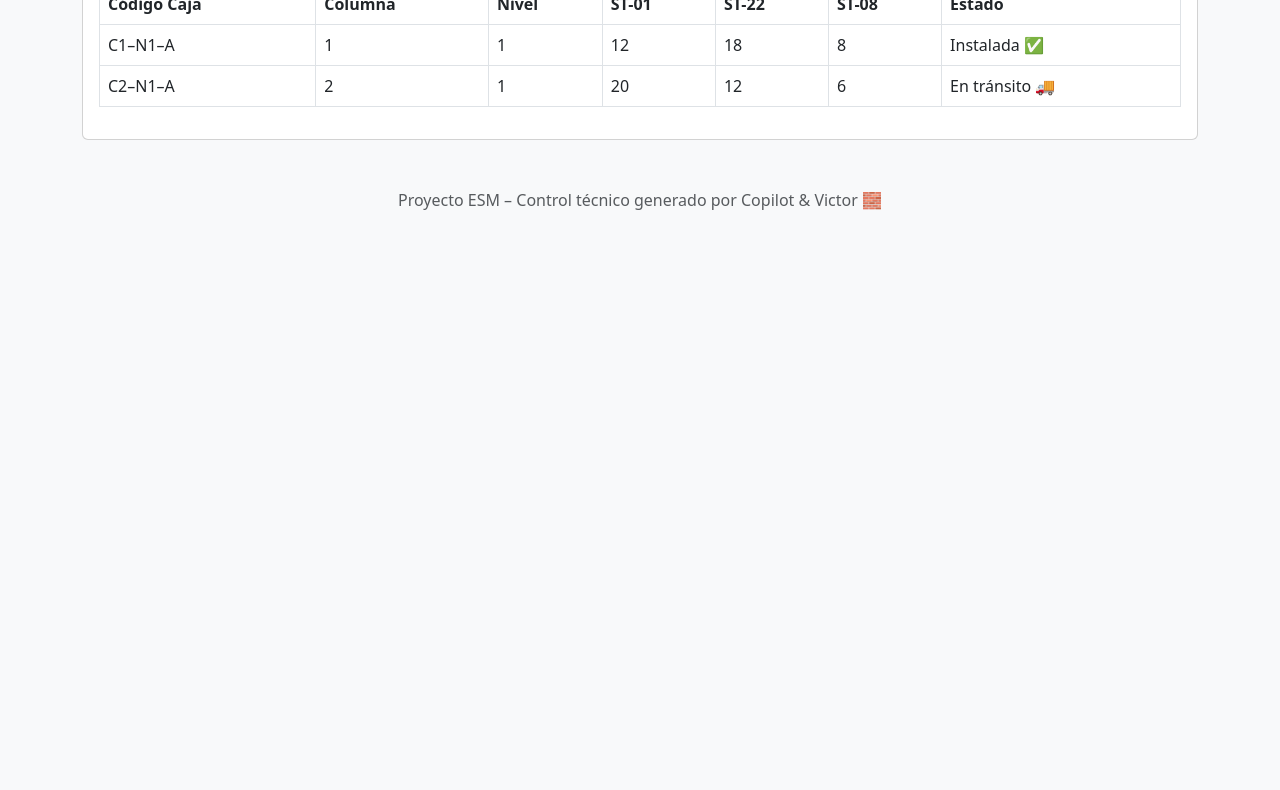
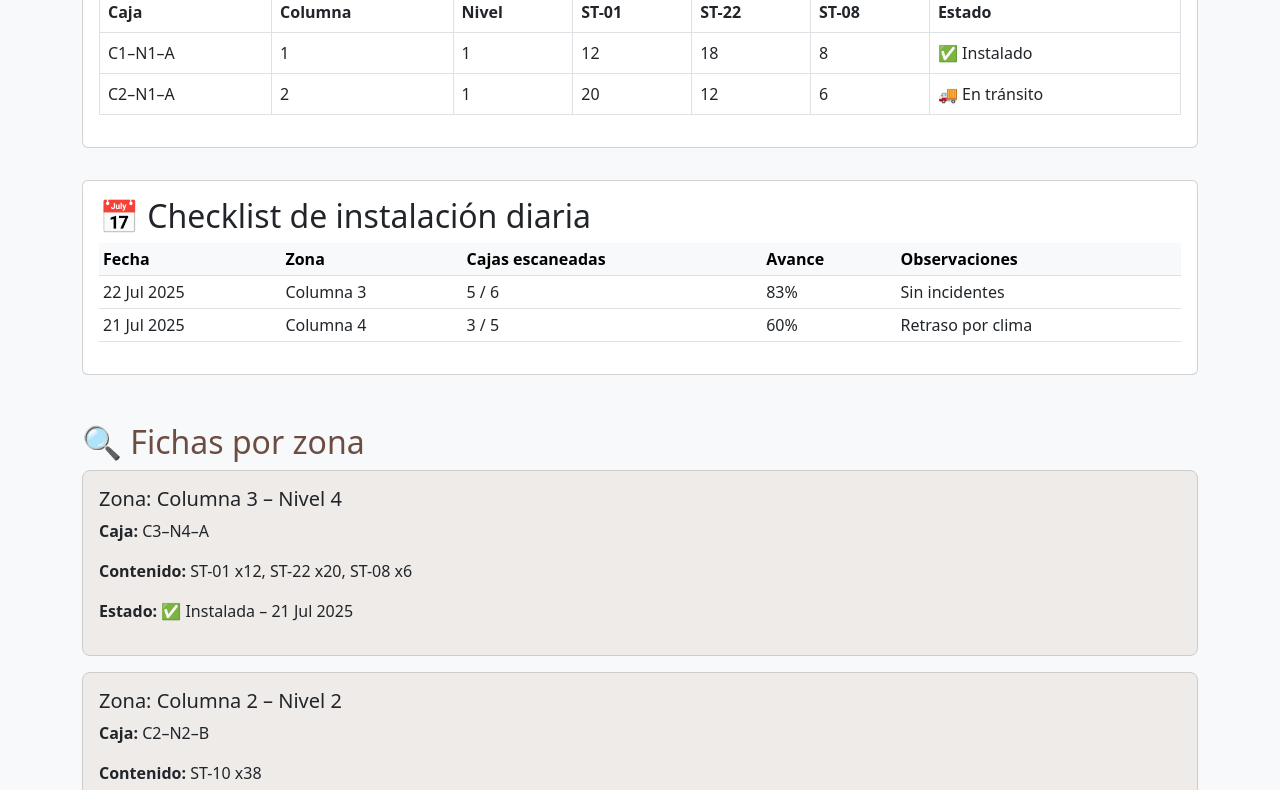
Before and after one commit to VitocoESM/ESM, a plain HTML site: page dashboard.html in a window 1280 px wide. Shown: the part 627-1417 px from the top of the page. Before the commit the page ends 887 px from the top, so only its background shows below. Drawn offline with nearby package versions, Linux system fonts and the light colour scheme.

Commit message:
dashboard.html

```diff
--- a/dashboard.html
+++ b/dashboard.html
@@ -2,33 +2,27 @@
 <html lang="es">
 <head>
   <meta charset="UTF-8">
-  <title>Dashboard de Instalación de Piedras</title>
+  <title>Dashboard – Proyecto de Instalación</title>
   <meta name="viewport" content="width=device-width, initial-scale=1">
-
-  <!-- Bootstrap CSS -->
   <link href="https://cdn.jsdelivr.net/npm/bootstrap@5.3.0/dist/css/bootstrap.min.css" rel="stylesheet">
-
-  <!-- Chart.js -->
   <script src="https://cdn.jsdelivr.net/npm/chart.js"></script>
-
   <style>
     body { padding: 2rem; background-color: #f8f9fa; }
     h1, h2 { color: #6d4c41; }
-    .card { margin-top: 1.5rem; }
+    .card { margin-top: 2rem; }
     .table thead { background-color: #d7ccc8; }
+    .zone-card { background-color: #efebe9; border: 1px solid #ccc; padding: 1rem; border-radius: 8px; margin-bottom: 1rem; }
   </style>
 </head>
 <body>
   <div class="container">
-    <h1 class="mb-4 text-center">📊 Dashboard – Proyecto de Instalación</h1>
+    <h1 class="mb-4 text-center">📐 Dashboard – Proyecto ESM</h1>
 
-    <!-- Gráfico por columna -->
-    <h2>Avance por columna</h2>
+    <!-- Chart: avance por columna -->
+    <h2>Avance por columna vertical</h2>
     <canvas id="columnChart" height="100"></canvas>
-
     <script>
-      const ctx = document.getElementById('columnChart');
-      new Chart(ctx, {
+      new Chart(document.getElementById('columnChart'), {
         type: 'bar',
         data: {
           labels: ['Columna 1', 'Columna 2', 'Columna 3', 'Columna 4'],
@@ -40,23 +34,20 @@
         },
         options: {
           scales: {
-            y: {
-              beginAtZero: true,
-              max: 100
-            }
+            y: { beginAtZero: true, max: 100 }
           }
         }
       });
     </script>
 
-    <!-- Tabla de control por cajas -->
+    <!-- Tabla por caja -->
     <div class="card">
       <div class="card-body">
-        <h2 class="card-title">📋 Cajas por zona</h2>
+        <h2 class="card-title">📋 Control de cajas por zona</h2>
         <table class="table table-bordered">
           <thead>
             <tr>
-              <th>Código Caja</th>
+              <th>Caja</th>
               <th>Columna</th>
               <th>Nivel</th>
               <th>ST-01</th>
@@ -73,7 +64,7 @@
               <td>12</td>
               <td>18</td>
               <td>8</td>
-              <td>Instalada ✅</td>
+              <td>✅ Instalado</td>
             </tr>
             <tr>
               <td>C2–N1–A</td>
@@ -82,16 +73,46 @@
               <td>20</td>
               <td>12</td>
               <td>6</td>
-              <td>En tránsito 🚚</td>
+              <td>🚚 En tránsito</td>
             </tr>
           </tbody>
         </table>
       </div>
     </div>
 
-    <!-- Pie de página -->
+    <!-- Checklist diario -->
+    <div class="card">
+      <div class="card-body">
+        <h2 class="card-title">📅 Checklist de instalación diaria</h2>
+        <table class="table table-sm">
+          <thead class="table-light">
+            <tr><th>Fecha</th><th>Zona</th><th>Cajas escaneadas</th><th>Avance</th><th>Observaciones</th></tr>
+          </thead>
+          <tbody>
+            <tr><td>22 Jul 2025</td><td>Columna 3</td><td>5 / 6</td><td>83%</td><td>Sin incidentes</td></tr>
+            <tr><td>21 Jul 2025</td><td>Columna 4</td><td>3 / 5</td><td>60%</td><td>Retraso por clima</td></tr>
+          </tbody>
+        </table>
+      </div>
+    </div>
+
+    <!-- Tarjetas visuales por zona -->
+    <h2 class="mt-5">🔍 Fichas por zona</h2>
+    <div class="zone-card">
+      <h5>Zona: Columna 3 – Nivel 4</h5>
+      <p><strong>Caja:</strong> C3–N4–A</p>
+      <p><strong>Contenido:</strong> ST-01 x12, ST-22 x20, ST-08 x6</p>
+      <p><strong>Estado:</strong> ✅ Instalada – 21 Jul 2025</p>
+    </div>
+    <div class="zone-card">
+      <h5>Zona: Columna 2 – Nivel 2</h5>
+      <p><strong>Caja:</strong> C2–N2–B</p>
+      <p><strong>Contenido:</strong> ST-10 x38</p>
+      <p><strong>Estado:</strong> 🚧 Pendiente</p>
+    </div>
+
     <footer class="text-center mt-5">
-      <p class="text-muted">Proyecto ESM – Control técnico generado por Copilot & Victor 🧱</p>
+      <p class="text-muted">Proyecto ESM – Dashboard creado por Copilot & Victor 🧱</p>
     </footer>
   </div>
 </body>
```
